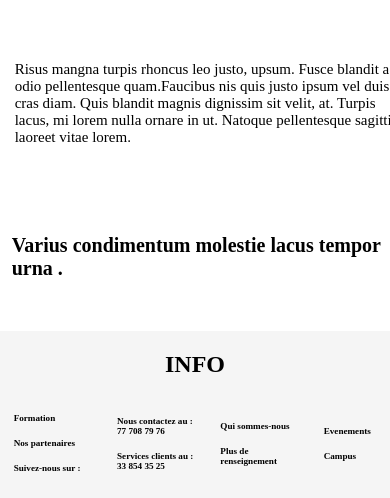
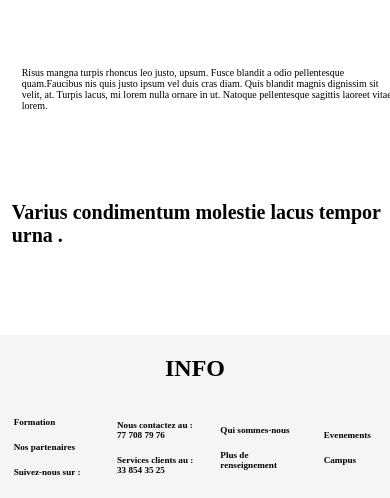
Before and after one commit to Mamadou-Saliou-Diallo/tache4, a plain HTML site: page index.html in a window 390 px wide. Shown: the part 2788-3286 px from the top of the page. Drawn offline with Linux system fonts and the light colour scheme.

Commit message:
suggestion

```diff
--- a/style.css
+++ b/style.css
@@ -489,7 +489,7 @@ section{
     .p-footer, .p-pied{
         display: flex;
         justify-content: center;
-        padding: 3px;
+        padding: 5px;
         flex-wrap: wrap;
     }
     .img-footer{
@@ -521,7 +521,8 @@ section{
     }
     .p-pied1{
         display: flex;
-        font-size: 15px;
+        font-size: 10px;
+        padding: 5px;
     }
     .h2-pied{
         font-weight: bold;
```
